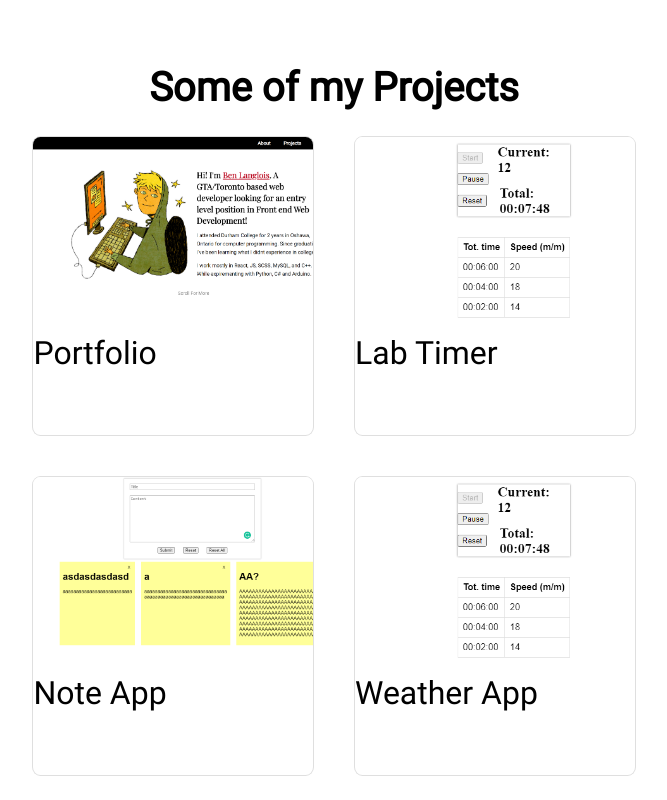
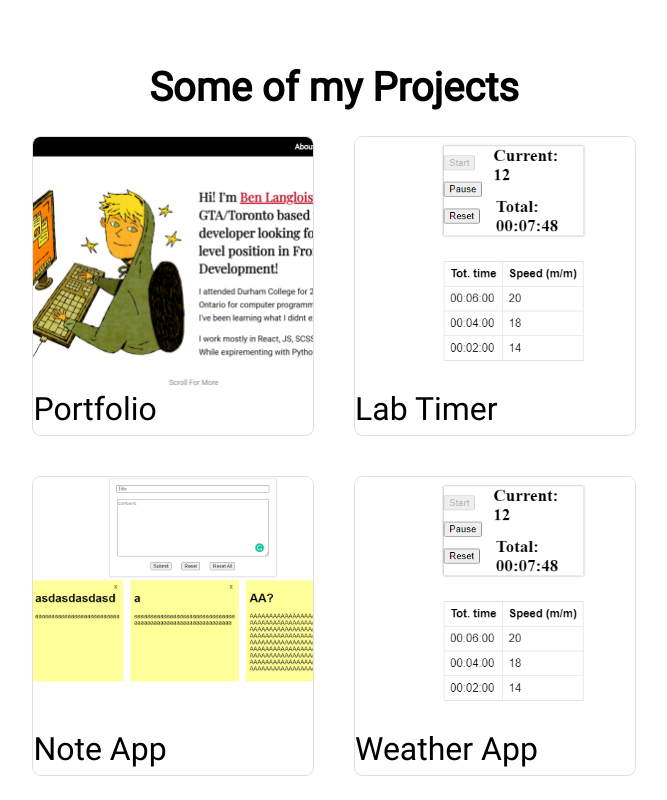
Before and after one commit to Ben-Langlois/Portfolio, a React (Create React App) app in the folder portfolio/: page / in a window 1280 px wide. Shown: the part 656-1456 px from the top of the page, without its empty margins (306-973 px from the left). Built offline with nearby package versions, Linux system fonts and the light colour scheme.

Commit message:
hover animation in good state, working on text formatting, need to figure out card width problem

```diff
--- a/portfolio/src/styles/styles.scss
+++ b/portfolio/src/styles/styles.scss
@@ -174,6 +174,7 @@ body{
                 border-radius: 3%;
                 overflow: hidden;
                 transition: all 1s ease;
+                justify-items: center;
 
                 display: grid;
                 grid-template-areas:
@@ -181,24 +182,29 @@ body{
                     "title"
                     "desc";
                 grid-template-columns: 25vw;
-                grid-template-rows: 66% 33% 0%;
+                grid-template-rows: 85% 20% 0%;
 
                 img{
                     width: 100%;
+                    height: 100%;
                     object-fit: cover;
                     transition: all 1s ease;
-                    // z-index: -1;
+                    z-index: 0;
                 }
 
                 h1{
                     grid-area: title;
                     // margin: 1rem;
                     font-size: 2rem;
+                    z-index: 1;
+                    justify-self: start;
                 }
 
                 p{
                     grid-area: desc;
                     margin: 0.5rem;
+                    z-index: 1;
+                    width: 80%;
                 }
 
             } // using & for some reason makes it all goofy
@@ -215,6 +221,11 @@ body{
                     grid-template-columns: 25vw;
                     grid-template-rows:60% 10% auto;
 
+                    img{
+                        z-index: 0;
+                        filter: blur(1.5px);
+                    }
+
                     h1{
                         z-index: 1;
                     }
@@ -222,10 +233,8 @@ body{
                     p{
                         z-index: 1;
                     }
-                    img{
-                        z-index: 0;
-                        filter: blur(2px);
-                    }
+
+
 
 
             }
```
